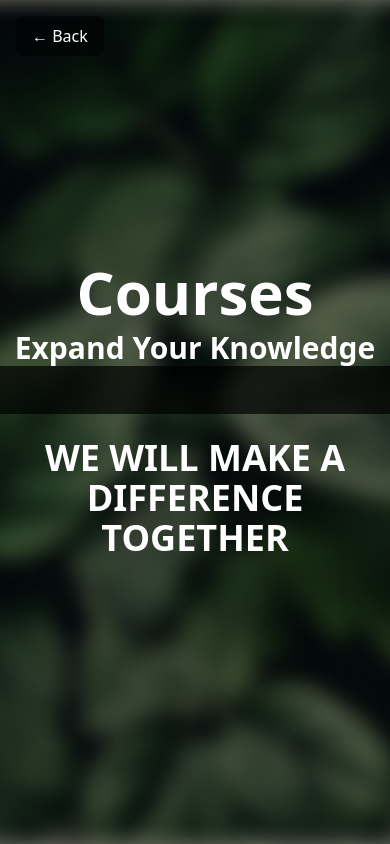
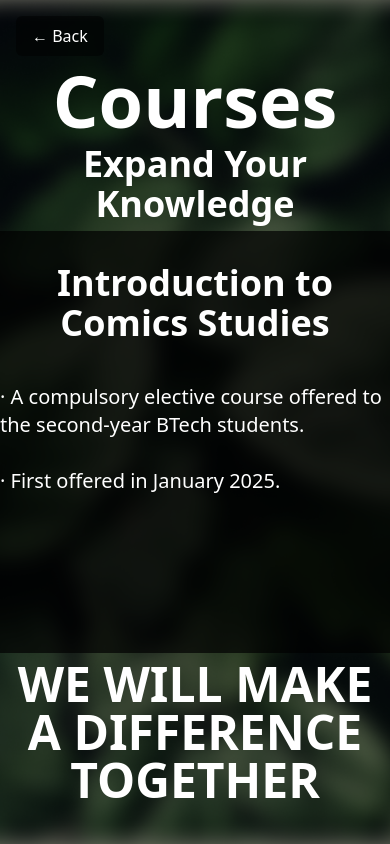
Before and after one commit to Jatin-Purbia/comic_lab, a React (Vite) app: page /courses in a window 390 px wide. Built offline with nearby package versions, Linux system fonts and the light colour scheme.

Commit message:
changes and updates

```diff
--- a/src/pages/Activity/Courses.jsx
+++ b/src/pages/Activity/Courses.jsx
@@ -5,44 +5,48 @@ import bgImage from "../../assets/bg1.png";
 const Courses = () => {
   const navigate = useNavigate();
   return (
-    <div className="relative min-h-screen w-full">
-      {/* Fixed Background */}
     <div
-        className="fixed inset-0 bg-cover bg-center"
+      className="relative h-screen w-full bg-cover bg-center flex flex-col justify-between text-white"
       style={{ backgroundImage: `url(${bgImage})` }}
     >
       <div className="absolute inset-0 bg-black opacity-50"></div>
-      </div>
 
-      {/* Scrollable Content */}
-      <div className="relative z-10 min-h-screen flex flex-col">
       {/* Back Button */}
       <button
         onClick={() => navigate(-1)}
-          className="fixed top-4 left-4 z-20 bg-black bg-opacity-50 hover:bg-opacity-70 text-white px-4 py-2 rounded-md transition-all duration-200"
+        className="absolute top-4 left-4 z-20 bg-black bg-opacity-50 hover:bg-opacity-70 text-white px-4 py-2 rounded-md transition-all duration-200"
       >
         ← Back
       </button>
 
-        {/* Content */}
-        <div className="flex-1 flex flex-col items-center justify-center text-center py-12 md:py-16">
-          <div className="text-center">
-            <h1 className="text-6xl md:text-7xl font-bold text-white">Courses</h1>
-            <h2 className="text-3xl md:text-4xl font-bold mt-2 text-white">
-              Expand Your Knowledge
-            </h2>
+      {/* Heading */}
+      <div className="relative z-10 text-center pt-16">
+        <h1 className="text-7xl font-bold">Courses</h1>
+        <h2 className="text-4xl font-bold mt-2">Expand Your Knowledge</h2>
       </div>
 
-          <div className="flex flex-col items-center gap-2 md:gap-3 py-6 md:py-8 bg-black bg-opacity-70 w-full">
-            {/* Add your courses content here */}
+      {/* Course Content */}
+      <div
+        className="relative z-10 flex flex-col items-center gap-4 py-8 bg-black bg-opacity-70 w-full"
+        style={{ minHeight: "50vh" }}
+      >
+        <div className="text-white flex flex-col items-center space-y-4 text-center">
+          <h3 className="text-4xl md:text-5xl font-bold">
+            Introduction to Comics Studies
+          </h3> <br />
+          <div className="text-left text-xl md:text-2xl">
+            <p>· A compulsory elective course offered to the second-year BTech students.</p> <br />
+            <p>· First offered in January 2025.</p>
+          </div>
         </div>
 
-          <div className="text-center py-6 md:pb-10">
-            <h3 className="text-4xl md:text-5xl font-bold text-white">
-              WE WILL MAKE A DIFFERENCE TOGETHER
-            </h3>
+
+
       </div>
-        </div>
+
+      {/* Footer */}
+      <div className="relative z-10 text-center pb-10">
+        <h3 className="text-5xl font-bold">WE WILL MAKE A DIFFERENCE TOGETHER</h3>
       </div>
     </div>
   );
--- a/src/pages/Activity/Publications.jsx
+++ b/src/pages/Activity/Publications.jsx
@@ -1,9 +1,11 @@
 import React from "react";
 import { useNavigate } from "react-router-dom";
 import bgImage from "../../assets/bg1.png";
+import publication1Image from "../../assets/publication1.png"; // Import your image here
 
 const Publications = () => {
   const navigate = useNavigate();
+
   return (
     <div className="relative min-h-screen w-full">
       {/* Fixed Background */}
@@ -29,12 +31,21 @@ const Publications = () => {
           <div className="text-center">
             <h1 className="text-6xl md:text-7xl font-bold text-white">Publications</h1>
             <h2 className="text-3xl md:text-4xl font-bold mt-2 text-white">
-              Our Research
+              We have also published.
             </h2>
           </div>
 
-          <div className="flex flex-col items-center gap-2 md:gap-3 py-6 md:py-8 bg-black bg-opacity-70 w-full">
-            {/* Add your publications content here */}
+          {/* Visibility Items */}
+          <div
+            className="relative z-10 flex flex-col items-center gap-4 py-8 bg-black bg-opacity-70 w-full"
+            style={{ minHeight: "50vh" }}
+          >
+            <VisibilityItem
+              label="Publication 1"
+              onClick={() => window.open("https://zubaanprojects.org/projects/fragrance-of-peace/e-essays/")}
+              imageSrc={publication1Image}
+            />
+            {/* Add more publications as needed */}
           </div>
 
           <div className="text-center py-6 md:pb-10">
@@ -48,4 +59,19 @@ const Publications = () => {
   );
 };
 
+// Reusable item component for text link with an image below, centered
+const VisibilityItem = ({ label, onClick, imageSrc }) => (
+  <div
+    onClick={onClick}
+    className="cursor-pointer text-3xl font-semibold inline-block text-center bg-black bg-opacity-50 p-4 rounded-md w-3/4 md:w-1/2 mb-4"
+  >
+    <span className="block text-white">{label}</span>
+    <img
+      src={imageSrc}
+      alt={label}
+      className="w-1/2 mx-auto h-auto object-contain mt-4 rounded-md" // Centered image
+    />
+  </div>
+);
+
 export default Publications;
--- a/src/pages/Originality/reader.jsx
+++ b/src/pages/Originality/reader.jsx
@@ -34,7 +34,11 @@ const Reader = () => {
             </h2>
           </div>
 
-          <div className="flex flex-col items-center gap-2 md:gap-3 py-6 md:py-8 bg-black bg-opacity-70 w-full">
+          <div
+  className="relative z-10 flex flex-col items-center gap-4 py-8 bg-black bg-opacity-70 w-full"
+  style={{ minHeight: "50vh" }}
+>
+
             <h2 className="text-3xl font-bold text-white">COMING SOON!!</h2>
           </div>
 
--- a/src/pages/conferences/igncc2024.jsx
+++ b/src/pages/conferences/igncc2024.jsx
@@ -18,7 +18,7 @@ const IGNCC2024 = () => {
             <div className="relative z-10 min-h-screen flex flex-col">
                 {/* Back Button */}
                 <button
-                    onClick={() => navigate('/conferences')}
+                    onClick={() => navigate(-1)}
                     className="fixed top-4 left-4 z-20 bg-black bg-opacity-50 hover:bg-opacity-70 text-white px-4 py-2 rounded-md transition-all duration-200"
                 >
                     ← Back
```
Also changed, not shown: src/assets/publication1.png (added). Lines whose indentation alone changed are shown as unchanged.
